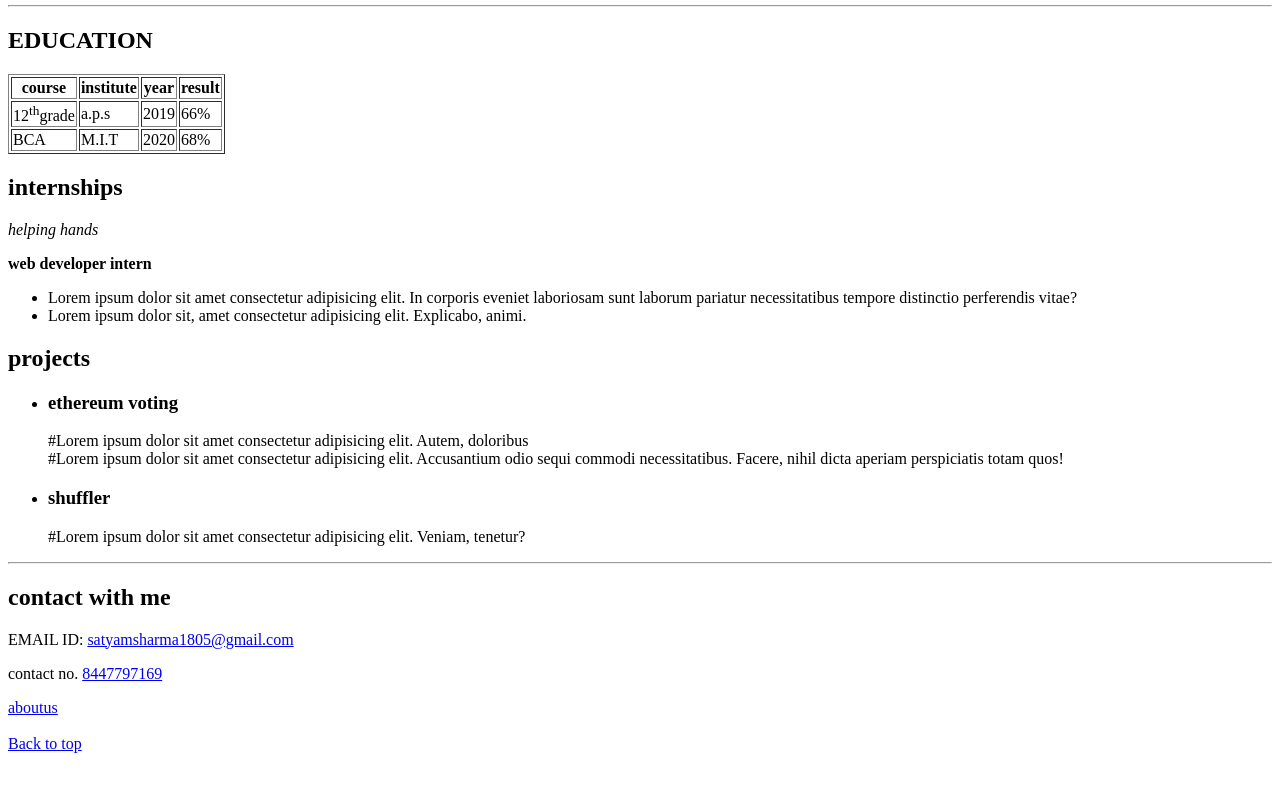
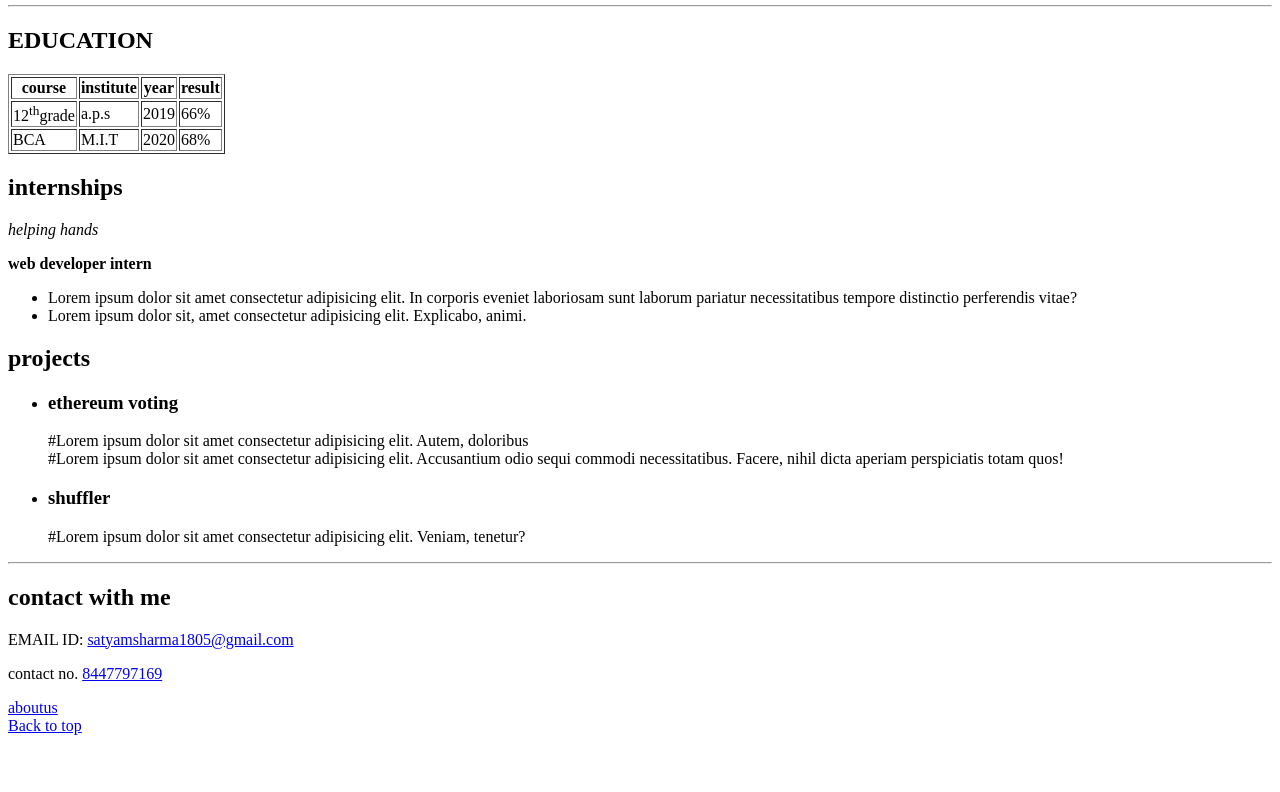
Before and after one commit to satyam1805/resume, a plain HTML site: page index.html in a window 1280 px wide. Shown: the part 272-1064 px from the top of the page. Drawn offline with Linux system fonts and the light colour scheme.

Commit message:
Update index.html

```diff
--- a/index.html
+++ b/index.html
@@ -102,7 +102,7 @@
         <h2 id="contact">contact with me</h2>
         <p>EMAIL ID: <a href="mailto:satyamsharma1805@gmail.com">satyamsharma1805@gmail.com</a></p>
         <p>contact no. <a href="tel:8447797169">8447797169</a></p>
-        <a target="_blank" href="aboutus.html">aboutus</a><br><br>
+        <a target="_blank" href="aboutus.html">aboutus</a><br>
         <a href="#">Back to top</a>
     </footer>
     <br><br><br>
```
